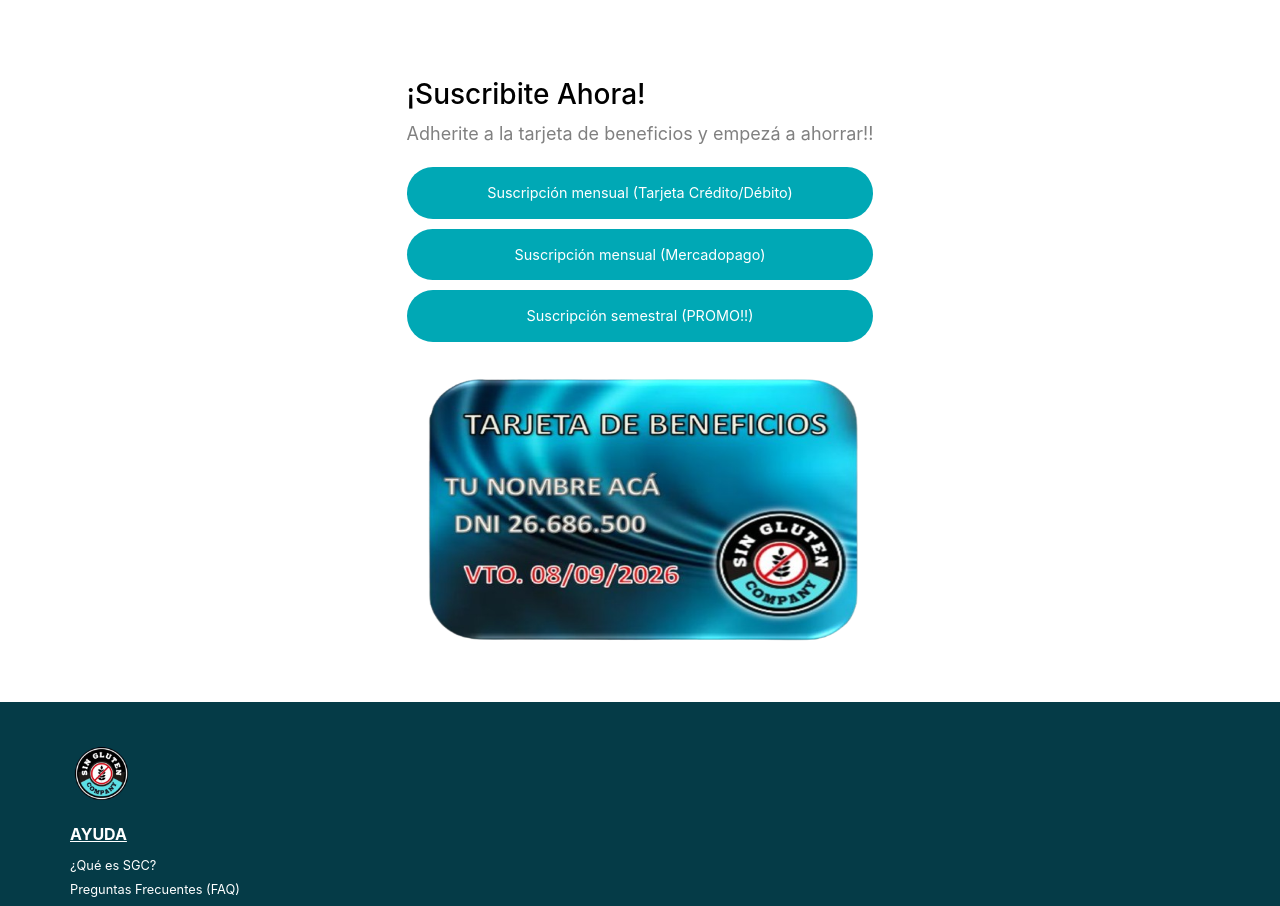
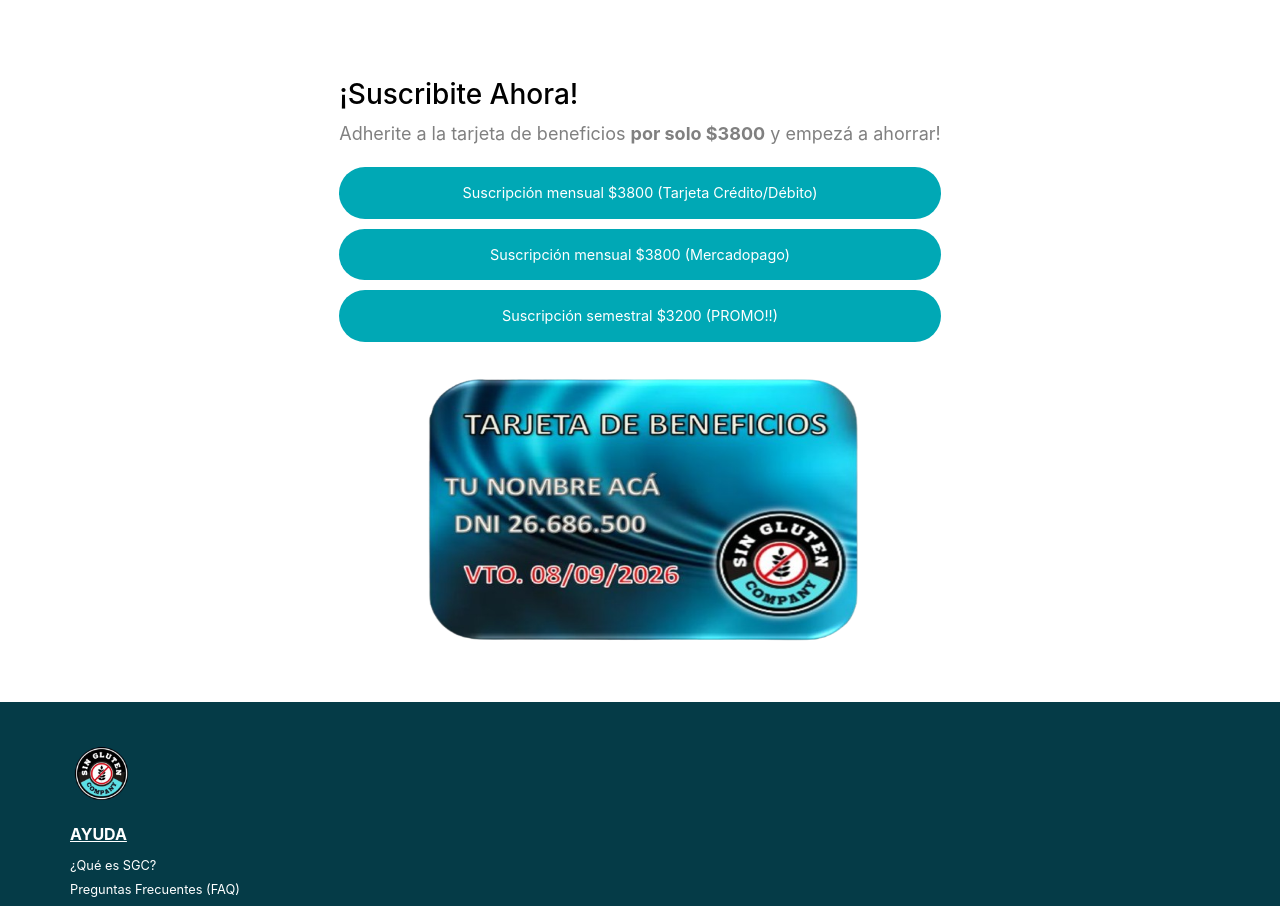
Before and after one commit to jazminniew/sin-gluten-company, a React (Create React App) app: page / in a window 1280 px wide. Shown: the part 2600-3506 px from the top of the page. Built offline with nearby package versions, Linux system fonts and the light colour scheme; no server answers.

Commit message:
cambio octubre 3

```diff
--- a/src/components/Suscribe.js
+++ b/src/components/Suscribe.js
@@ -11,27 +11,28 @@
     <div className="home-container">
       <div className="text-section">
         <h3>¡Suscribite Ahora!</h3>
-        <h4>Adherite a la tarjeta de beneficios y empezá a ahorrar!!</h4>
+<h4>Adherite a la tarjeta de beneficios <b>por solo $3800</b> y empezá a ahorrar!</h4>
+
         <div className="container-button suscribe-buttons">
         <button
           className="subscribe-btn"
           onClick={() => window.open("https://fresapagos.com/p/subscriptions/subscribe/JCGX17SI64RH3KM613", "_blank")}
         >
-          Suscripción mensual (Tarjeta Crédito/Débito)
+          Suscripción mensual $3800 (Tarjeta Crédito/Débito)
         </button>
 
                 <button
           className="subscribe-btn"
           onClick={() => window.open("https://www.mercadopago.com.ar/subscriptions/checkout?preapproval_plan_id=2c9380849198d2f501919f4979250295", "_blank")}
         >
-          Suscripción mensual (Mercadopago)
+          Suscripción mensual $3800 (Mercadopago)
         </button>
 
         <button
           className="subscribe-btn"
           onClick={() => window.open("https://fresapagos.com/p/subscriptions/subscribe/S9OI2GLCES8QDDDMIG", "_blank")}
         >
-          Suscripción semestral (PROMO!!)
+          Suscripción semestral $3200 (PROMO!!)
         </button>
       </div>
       </div>
```
